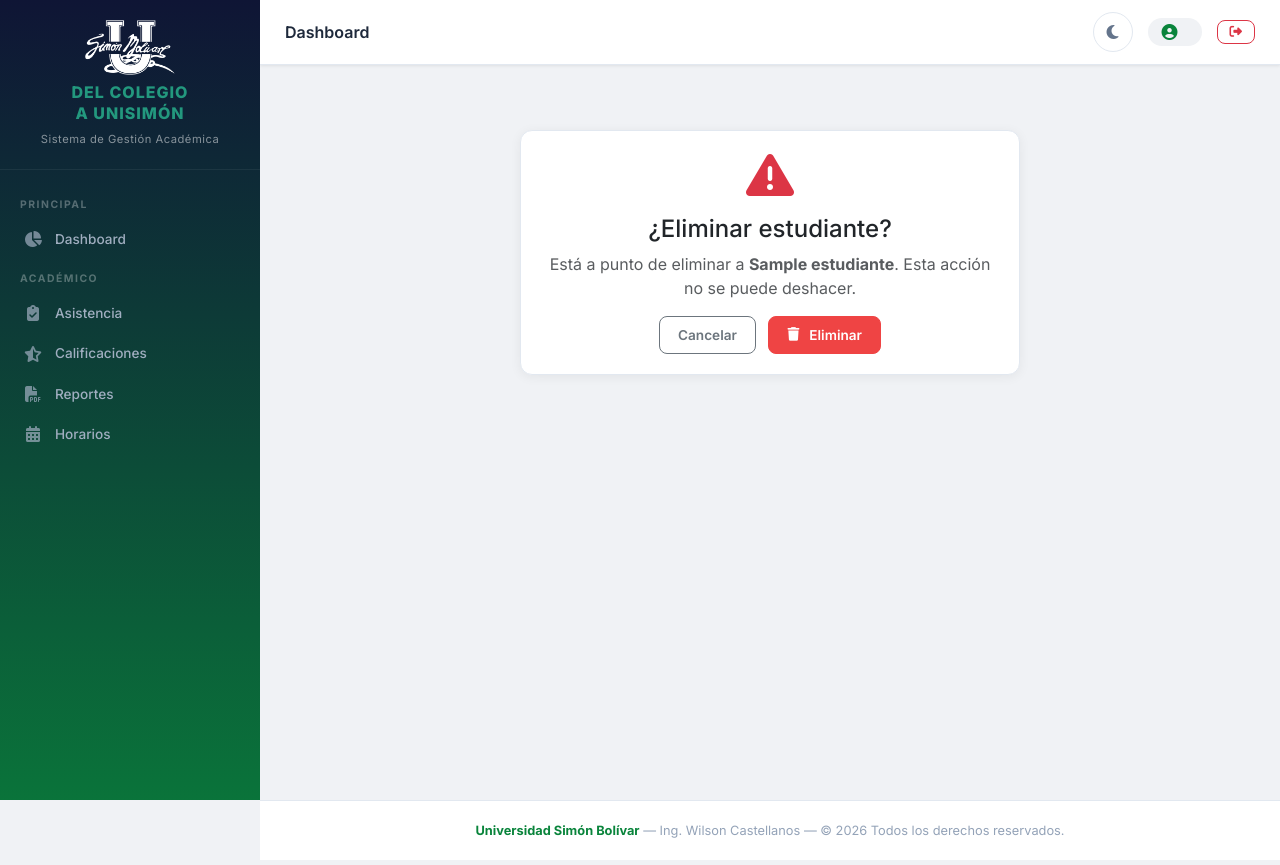
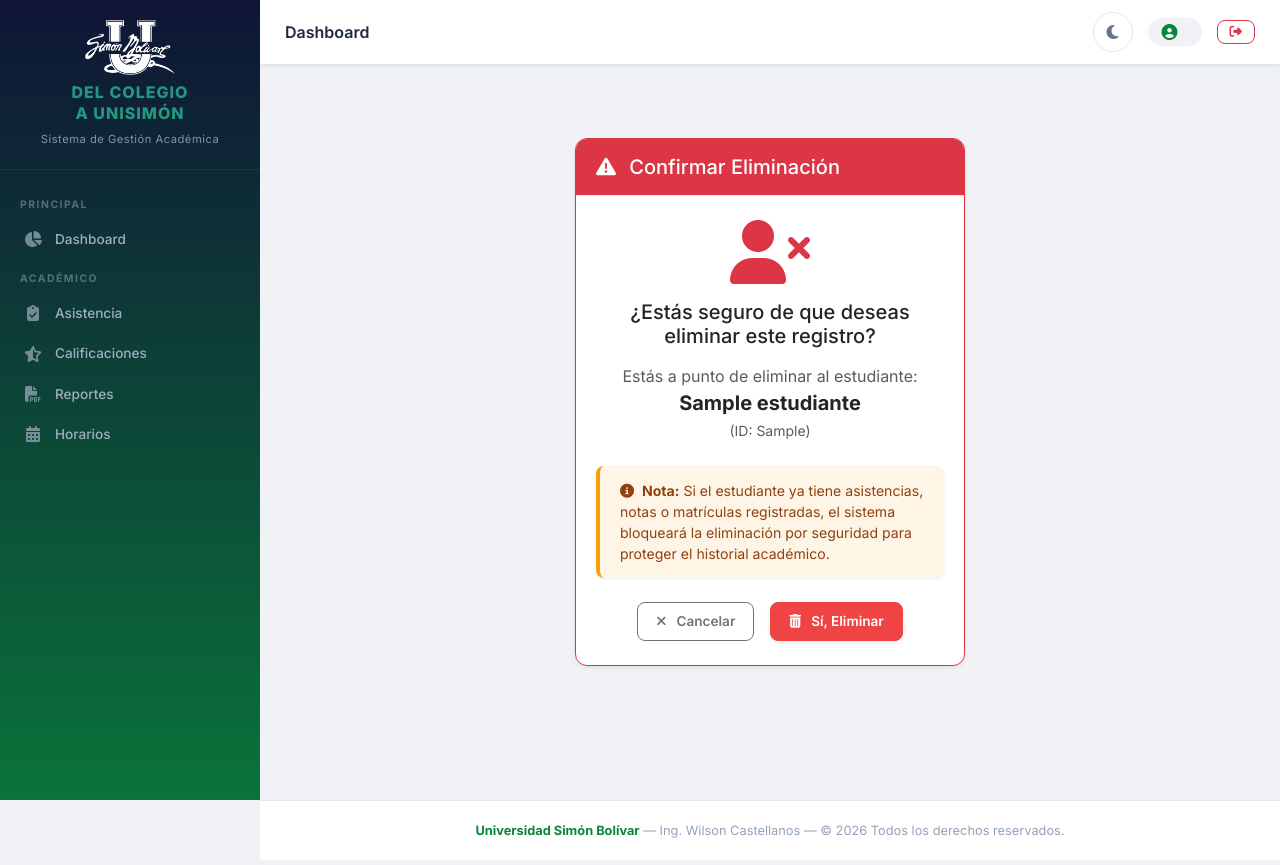
Before and after one commit to DOKWILL/Del_Colegio_a_Unisimon, a Django app: template templates/estudiantes/estudiante_confirmar_eliminar.html in a window 1280 px wide. Run offline with Django 5.2, Linux system fonts and the light colour scheme; the template is opened without the code that fills it: values that come from a table or form of the project are taken from there, others are empty; tables that the repository leaves empty hold one stand-in row (values such as "Sample post"); some libraries are stand-ins or nearby versions.

Commit message:
Enhance student deletion confirmation page

```diff
--- a/templates/estudiantes/estudiante_confirmar_eliminar.html
+++ b/templates/estudiantes/estudiante_confirmar_eliminar.html
@@ -1,16 +1,44 @@
 {% extends "base.html" %}
 {% block title %}Eliminar Estudiante{% endblock %}
+
 {% block content %}
-<div class="card" style="max-width:500px;margin:40px auto;">
-    <div class="card-body text-center">
-        <i class="fas fa-exclamation-triangle text-danger" style="font-size:3rem;"></i>
-        <h4 class="mt-3">¿Eliminar estudiante?</h4>
-        <p class="text-muted">Está a punto de eliminar a <strong>{{ estudiante.nombre_apellido }}</strong>. Esta acción no se puede deshacer.</p>
-        <form method="post">
-            {% csrf_token %}
-            <a href="{% url 'estudiantes:lista' %}" class="btn btn-outline-secondary me-2">Cancelar</a>
-            <button type="submit" class="btn btn-danger"><i class="fas fa-trash me-1"></i> Eliminar</button>
-        </form>
+<div class="row justify-content-center mt-5">
+    <div class="col-md-6 col-lg-5">
+        <div class="card border-danger shadow-sm">
+            <div class="card-header bg-danger text-white">
+                <h5 class="mb-0"><i class="fas fa-exclamation-triangle me-2"></i> Confirmar Eliminación</h5>
+            </div>
+            <div class="card-body text-center py-4">
+                <i class="fas fa-user-times fa-4x text-danger mb-3"></i>
+                <h5 class="card-title">¿Estás seguro de que deseas eliminar este registro?</h5>
+
+                <p class="card-text text-muted mt-3">
+                    Estás a punto de eliminar al estudiante:
+                    <br>
+                    <strong class="fs-5 text-dark">{{ estudiante.nombre_apellido }}</strong>
+                    <br>
+                    <small>(ID: {{ estudiante.identificacion }})</small>
+                </p>
+
+                <div class="alert alert-warning text-start mt-4 mb-4" role="alert">
+                    <i class="fas fa-info-circle me-1"></i> <strong>Nota:</strong> Si el estudiante ya tiene asistencias, notas o matrículas registradas, el sistema bloqueará la eliminación por seguridad para proteger el historial académico.
+                </div>
+
+                <!-- El formulario que envía el POST para activar el try/except que hicimos -->
+                <form method="post">
+                    {% csrf_token %}
+                    <div class="d-flex justify-content-center gap-3">
+                        <!-- Ajusta el nombre de la url si en tu proyecto se llama diferente -->
+                        <a href="{% url 'estudiantes:lista' %}" class="btn btn-outline-secondary">
+                            <i class="fas fa-times me-1"></i> Cancelar
+                        </a>
+                        <button type="submit" class="btn btn-danger shadow-sm">
+                            <i class="fas fa-trash-alt me-1"></i> Sí, Eliminar
+                        </button>
+                    </div>
+                </form>
+            </div>
+        </div>
     </div>
 </div>
 {% endblock %}
```
